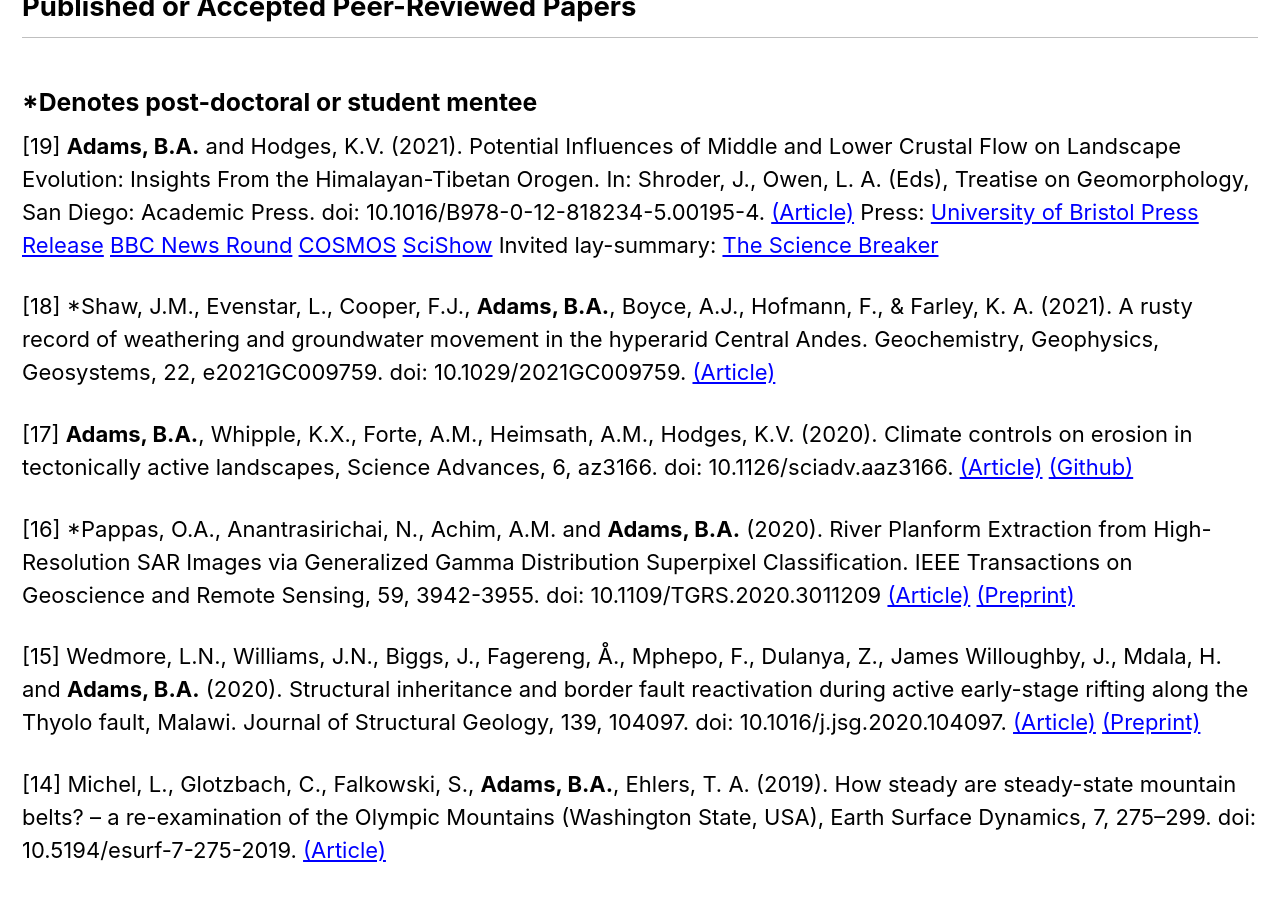
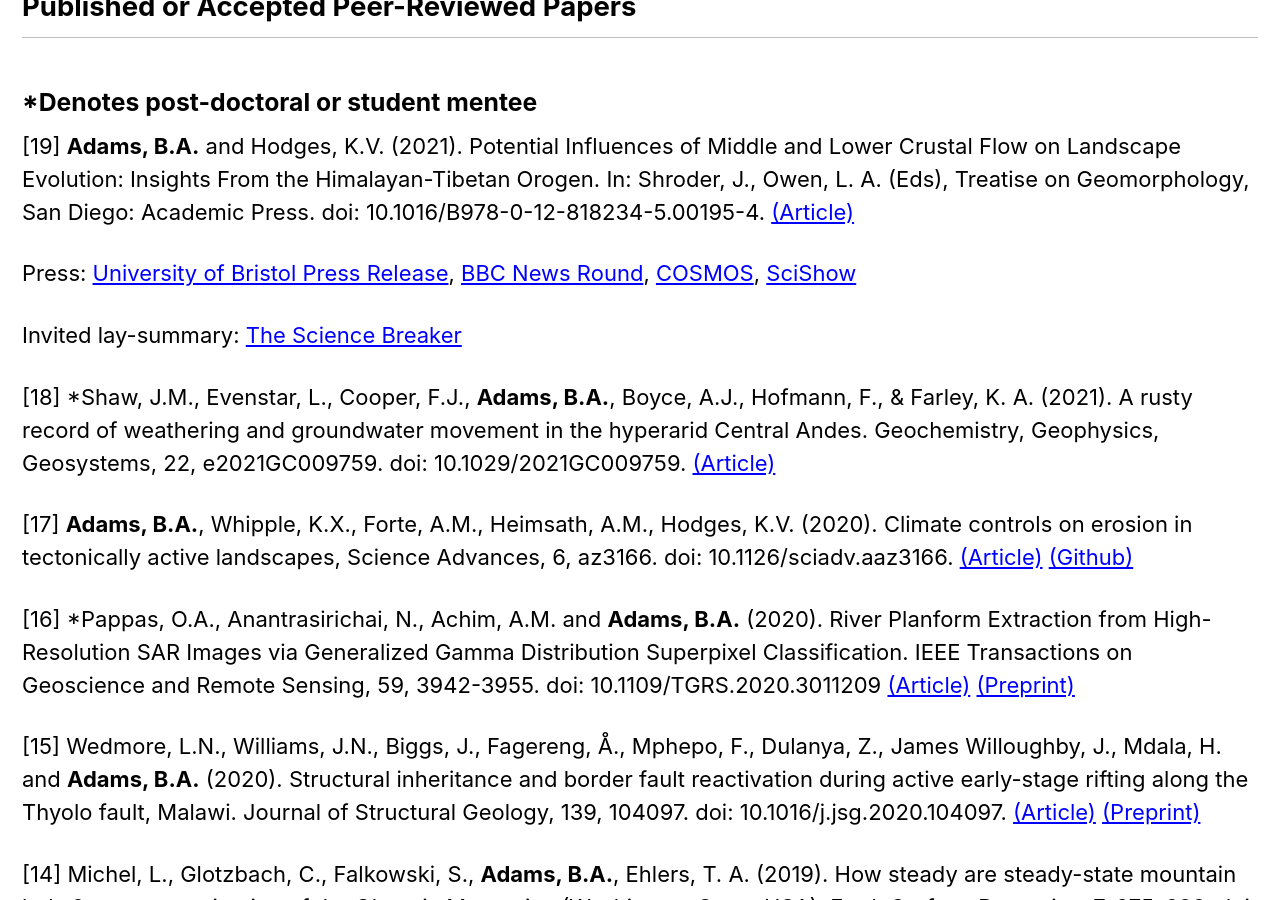
Before and after one commit to baadams/baadams.github.io, a Jekyll site: the page built from _pages/pubs.md, in a window 1280 px wide and 900 px high, scrolled down 485 px. Built offline with Jekyll 4.4.1, drawn with Linux system fonts in a browser that asks for light colours; cached includes are drawn as plain includes.

Commit message:
Update pubs.md

```diff
--- a/_pages/pubs.md
+++ b/_pages/pubs.md
@@ -20,7 +20,9 @@ excerpt: "Looking for am exciting new paper to read?<br/>
 ### *Denotes post-doctoral or student mentee
 
 [19] **Adams, B.A.** and Hodges, K.V. (2021). Potential Influences of Middle and Lower Crustal Flow on Landscape Evolution: Insights From the Himalayan-Tibetan Orogen. In: Shroder, J., Owen, L. A. (Eds), Treatise on Geomorphology, San Diego: Academic Press. doi: 10.1016/B978-0-12-818234-5.00195-4. [(Article)](https://www.sciencedirect.com/science/article/pii/B9780128182345001954)
-Press: [University of Bristol Press Release](https://www.bristol.ac.uk/news/2020/october/rain-moves-mountains.html) [BBC News Round](https://www.bbc.co.uk/newsround/54575909) [COSMOS](https://cosmosmagazine.com/earth/earth-sciences/rain-really-can-move-mountains/) [SciShow](https://www.youtube.com/watch?v=n6IDdPhYw0Y)
+
+Press: [University of Bristol Press Release](https://www.bristol.ac.uk/news/2020/october/rain-moves-mountains.html), [BBC News Round](https://www.bbc.co.uk/newsround/54575909), [COSMOS](https://cosmosmagazine.com/earth/earth-sciences/rain-really-can-move-mountains/), [SciShow](https://www.youtube.com/watch?v=n6IDdPhYw0Y)
+
 Invited lay-summary: [The Science Breaker](thesciencebreaker.org/breaks/earth-space/how-rain-sculpts-mountains)
 
 [18] *Shaw, J.M., Evenstar, L., Cooper, F.J., **Adams, B.A.**, Boyce, A.J., Hofmann, F., & Farley, K. A. (2021). A rusty record of weathering and groundwater movement in the hyperarid Central Andes. Geochemistry, Geophysics, Geosystems, 22, e2021GC009759. doi: 10.1029/2021GC009759. [(Article)](https://agupubs.onlinelibrary.wiley.com/doi/full/10.1029/2021GC009759)
```
